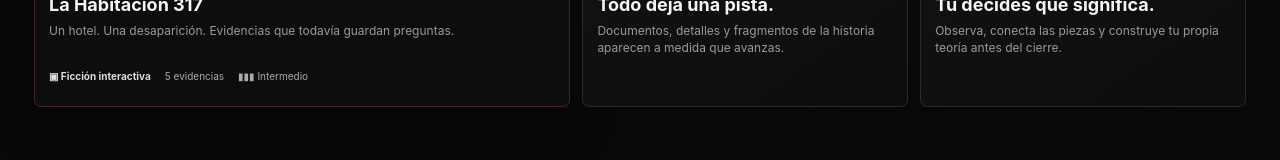
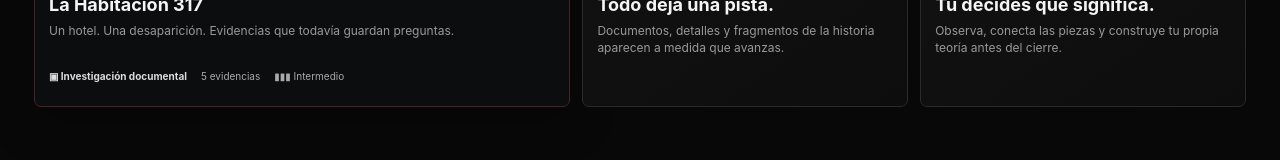
Before and after one commit to cesarrosa610-collab/el-vago, a Next.js app: page / in a window 1280 px wide. Shown: the part 1260-1420 px from the top of the page. Built offline with nearby package versions, Linux system fonts and the light colour scheme; no server answers; the database is empty.

Commit message:
fix: remove remaining fiction label from home archive

```diff
--- a/src/app/page.tsx
+++ b/src/app/page.tsx
@@ -155,7 +155,7 @@ export default async function Home() {
               <span className="tag">EV-EXP-001</span>
               <h3>{featured?.title ?? 'La Habitación 317'}</h3>
               <p>Un hotel. Una desaparición. Evidencias que todavía guardan preguntas.</p>
-              <div className="caseMeta"><span>▣ Ficción interactiva</span><span>5 evidencias</span><span className="difficulty">▮▮▮ Intermedio</span></div>
+              <div className="caseMeta"><span>▣ Investigación documental</span><span>5 evidencias</span><span className="difficulty">▮▮▮ Intermedio</span></div>
             </div>
           </article>
 
```
